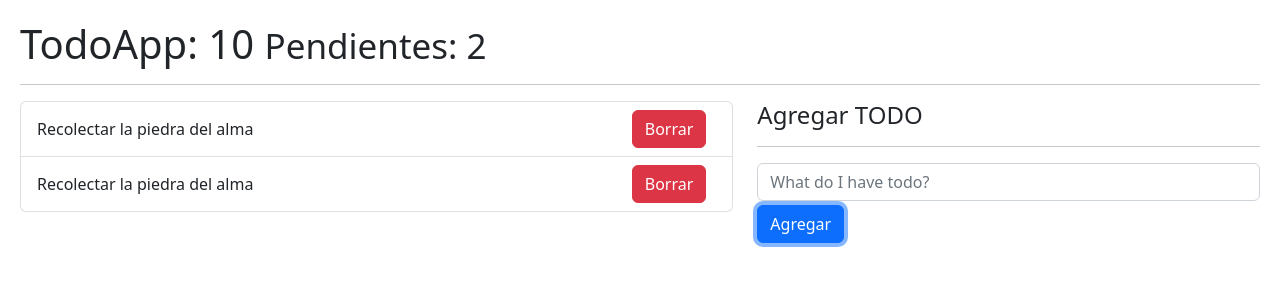
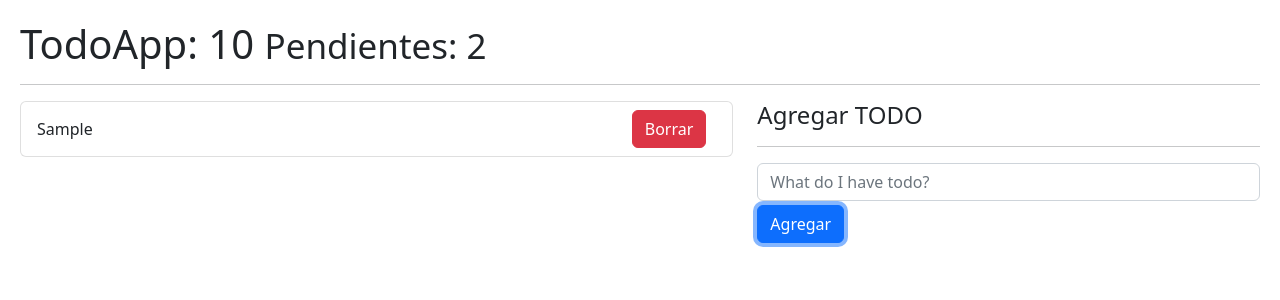
Before and after one commit to margaritaigle/react-course-HooksApp, a React (Vite) app: page / in a window 1280 px wide. Both pictures are taken after typing "Sample" into the empty fields and a click on the button "Agregar". Shown: the top 300 px of the page. Built offline with nearby package versions, Linux system fonts and the light colour scheme.

Commit message:
onDeleteTodo

```diff
--- a/src/08-useReducer/TodoAdd.jsx
+++ b/src/08-useReducer/TodoAdd.jsx
@@ -5,7 +5,6 @@ export const TodoAdd = ( {onNewTodo} ) => {
 
     const { description, onInputChange, onResetForm } = useForm( {
         description: '',
-
     });
 
     const onFormSubmit = ( event ) => {
--- a/src/08-useReducer/TodoApp.jsx
+++ b/src/08-useReducer/TodoApp.jsx
@@ -1,27 +1,45 @@
-import { useReducer } from "react"
+import { useReducer, useEffect } from "react"
 import { TodoAdd } from "./TodoAdd";
 import { TodoList } from "./TodoList";
 import { todoReducer } from "./todoReducer"
 
+// const initialState = [
+//     // {
+//     //     id: new Date().getTime(),
+//     //     description: 'Recolectar la piedra del alma',
+//     //     done: false
+//     // },
+// ];
+
+const init = () => {
+    return JSON.parse( localStorage.getItem('todos')) || [];
+};
+
 export const TodoApp = () => {
 
-    const initialState = [
-        {
-            id: new Date().getTime(),
-            description: 'Recolectar la piedra del alma',
-            done: false
-        },
-        {
-            id: new Date().getTime() * 3,
-            description: 'Recolectar la piedra del alma',
-            done: false
-        },
-    ]
 
-    const [todos, dispatch] = useReducer(todoReducer, initialState);
+    const [todos, dispatch] = useReducer(todoReducer, [], init);
+
+    useEffect(() => {
+      localStorage.setItem('todos', JSON.stringify(todos));
+      console.log('hola')
+    }, [todos])
+
 
     const handleNewTodo = ( todo ) => {
-        console.log( {todo} )
+        const action = {
+            type: '[TODO] Add Todo',
+            payload: todo
+        }
+
+        dispatch( action );
+    }
+
+    const handleDeleteTodo = ( id ) => {
+        dispatch({
+            type: '[TODO] Remove Todo',
+            payload: id
+        })
     }
 
     return (
@@ -31,13 +49,16 @@ export const TodoApp = () => {
 
             <div className="row">
                 <div className="col-7">
-                    <TodoList todos={todos} />
+                    <TodoList
+                        todos={todos}
+                        onDeleteTodo={handleDeleteTodo}
+                    />
                 </div>
 
                 <div className="col-5">
                     <h4>Agregar TODO</h4>
                     <hr />
-                    <TodoAdd onNewTodo={handleNewTodo}/>
+                    <TodoAdd onNewTodo={ handleNewTodo }/>
                 </div>
             </div>
 
--- a/src/08-useReducer/TodoItem.jsx
+++ b/src/08-useReducer/TodoItem.jsx
@@ -1,10 +1,14 @@
 
- export const TodoItem = ({ todo }) => {
+export const TodoItem = ({ todo, onDeleteTodo }) => {
 
-  return (
-      <li className="list-group-item d-flex justify-content-between">
-          <span className="align-self-center">{todo.description}</span>
-          <button className="btn btn-danger">Borrar</button>
-      </li>
-  )
+    return (
+        <li className="list-group-item d-flex justify-content-between">
+            <span className="align-self-center">{todo.description}</span>
+            <button
+                className="btn btn-danger"
+                onClick={() => onDeleteTodo( todo.id )}>
+                Borrar
+            </button>
+        </li>
+    )
 }
--- a/src/08-useReducer/TodoList.jsx
+++ b/src/08-useReducer/TodoList.jsx
@@ -1,12 +1,16 @@
 import { TodoItem } from "./TodoItem"
 
 
-export const TodoList = ( {todos} ) => {
+export const TodoList = ({ todos = [], onDeleteTodo }) => {
     return (
         <ul className="list-group">
             {
-                todos.map( (todo) => (
-                    <TodoItem key={todo.id} todo={todo} />
+                todos.map((todo) => (
+                    <TodoItem
+                        key={ todo.id }
+                        todo={ todo }
+                        onDeleteTodo={ onDeleteTodo }
+                    />
                 ))
             }
         </ul>
--- a/src/08-useReducer/todoReducer.js
+++ b/src/08-useReducer/todoReducer.js
@@ -1,9 +1,13 @@
-export const todoReducer = (initialState, action) => {
+// { type: [todo remove], payload: id }
+
+export const todoReducer = (initialState = [], action) => {
 
     switch (action.type) {
-        case 'ABC':
-            throw new Error('Action.type = ABC no esta implementada');
+        case '[TODO] Add Todo':
+            return [ ...initialState, action.payload ];
 
+        case '[TODO] Remove Todo':
+            return initialState.filter( todo => todo.id !== action.payload );
         default:
             return initialState;
     }
```
